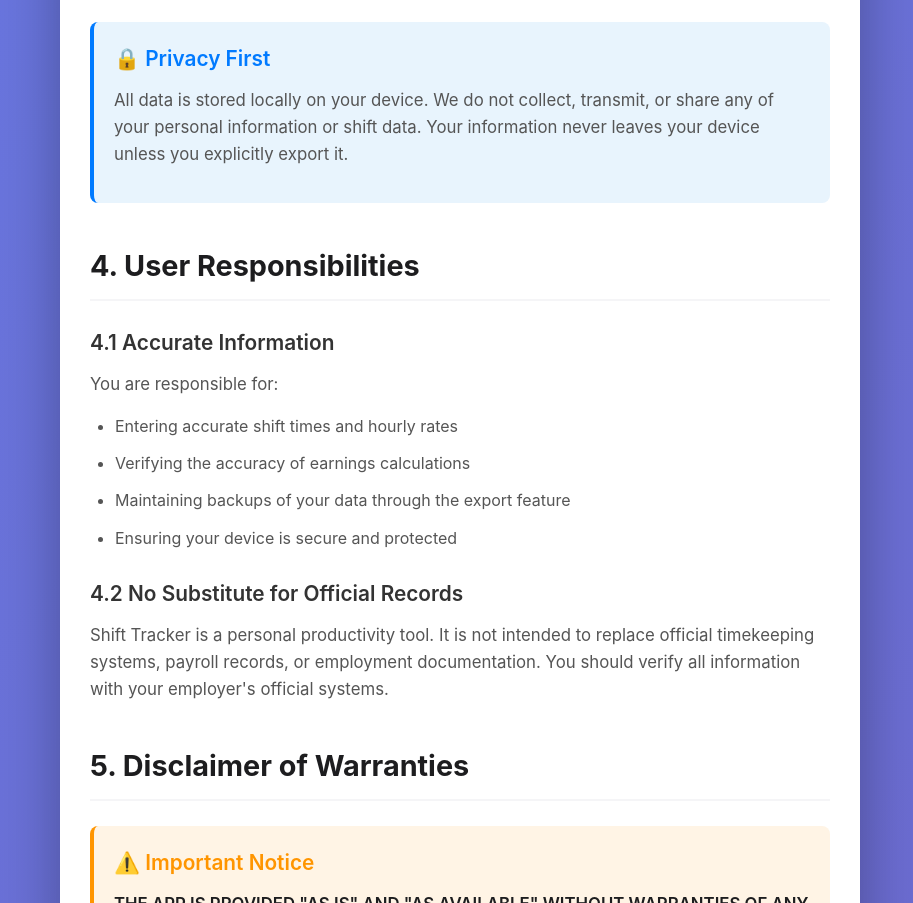
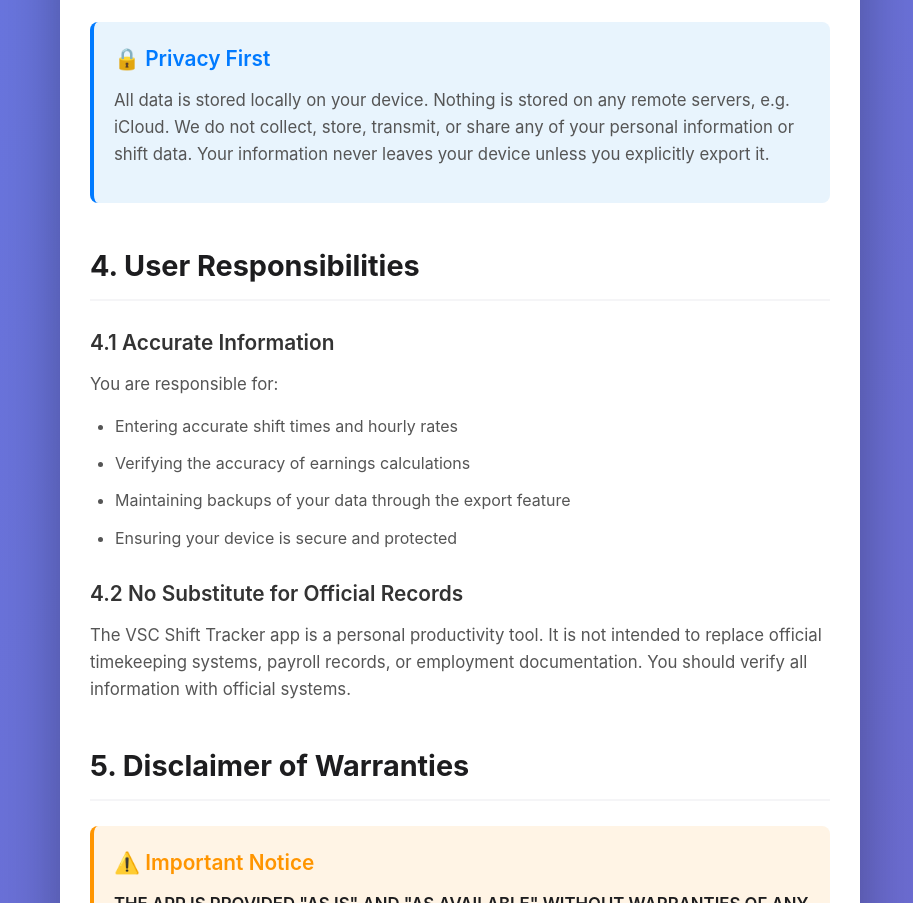
Before and after one commit to NianShouApps/shift-tracker-EULA, a plain HTML site: page index.html in a window 1280 px wide. Shown: the part 1645-2548 px from the top of the page, without its empty margins (180-1093 px from the left). Drawn offline with Linux system fonts and the light colour scheme.

Commit message:
Update index.html

```diff
--- a/index.html
+++ b/index.html
@@ -248,7 +248,7 @@
 
             <div class="highlight-box">
                 <h3>🔒 Privacy First</h3>
-                <p>All data is stored locally on your device. We do not collect, transmit, or share any of your personal information or shift data. Your information never leaves your device unless you explicitly export it.</p>
+                <p>All data is stored locally on your device.  Nothing is stored on any remote servers, e.g. iCloud.  We do not collect, store, transmit, or share any of your personal information or shift data. Your information never leaves your device unless you explicitly export it.</p>
             </div>
 
             <h2>4. User Responsibilities</h2>
@@ -263,7 +263,7 @@
             </ul>
 
             <h3>4.2 No Substitute for Official Records</h3>
-            <p>Shift Tracker is a personal productivity tool. It is not intended to replace official timekeeping systems, payroll records, or employment documentation. You should verify all information with your employer's official systems.</p>
+            <p>The VSC Shift Tracker app is a personal productivity tool. It is not intended to replace official timekeeping systems, payroll records, or employment documentation. You should verify all information with official systems.</p>
 
             <h2>5. Disclaimer of Warranties</h2>
 
```
